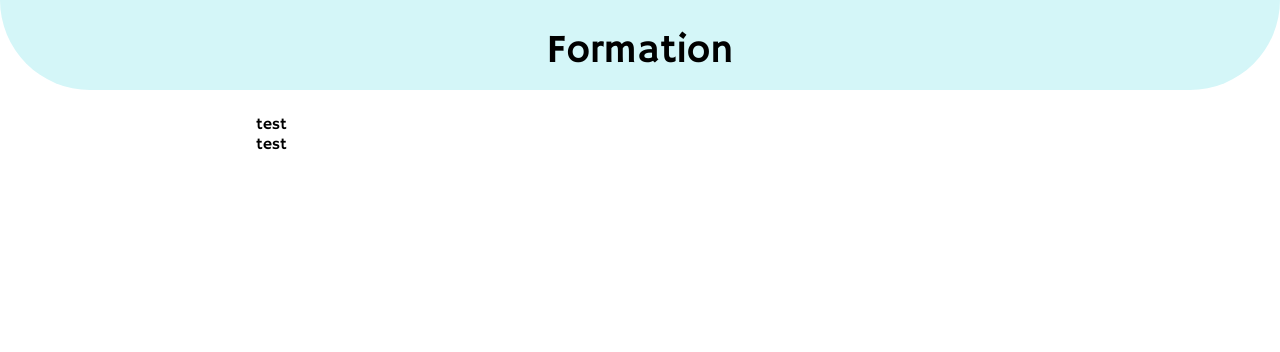
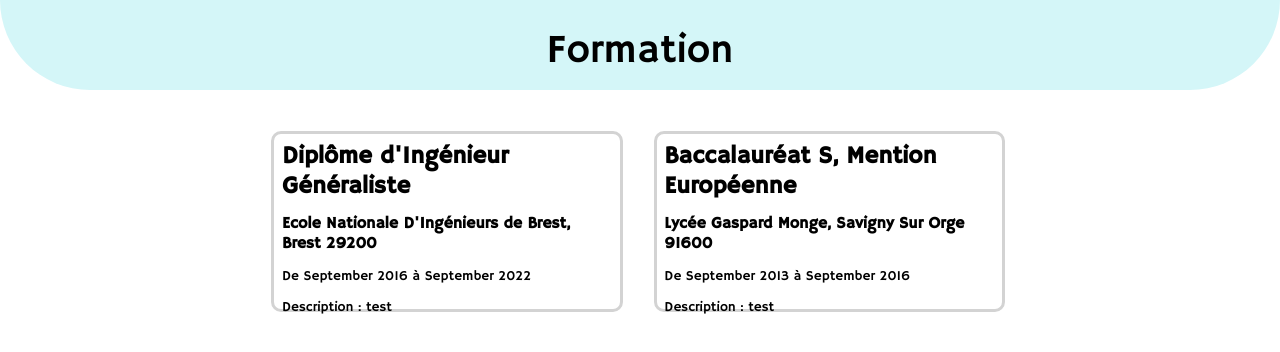
Before and after one commit to Bytou/sitepersov2, an Angular app: page /formation in a window 1280 px wide. Shown: the top 352 px of the page. Built offline with nearby package versions, Linux system fonts and the light colour scheme.

Commit message:
Add Formation sevices and link to component

```diff
--- a/src/app/components/formations/formations.component.html
+++ b/src/app/components/formations/formations.component.html
@@ -1,10 +1,11 @@
 <app-navbar [name]="name"></app-navbar>
 
-<div class="content">
-    <div class="box-element">
-        test
-    </div>
-    <div class="box-element">
-        test
+<div class="content" >
+
+    <div class="box-element-md" *ngFor="let item of formation">
+        <h1>{{ item.title }}</h1>
+        <h2>{{ item.etablishment }}, {{item.city}} {{item.postcode}}</h2>
+        <p>De {{ item.getBeginToString() }} à {{ item.getEndToString() }}</p>
+        <p>Description : {{item.desc}}</p>
     </div>
 </div>
--- a/src/app/components/formations/formations.component.ts
+++ b/src/app/components/formations/formations.component.ts
@@ -1,4 +1,6 @@
 import { Component, OnInit } from '@angular/core';
+import { Formation } from 'src/models/formation';
+import { FormationService } from 'src/services/formation.service';
 
 @Component({
   selector: 'app-formations',
@@ -9,7 +11,11 @@ export class FormationsComponent implements OnInit {
 
   name = "Formation";
 
-  constructor() { }
+  formation: Array<Formation>;
+
+  constructor() {
+    this.formation = FormationService.getFormations();
+  }
 
   ngOnInit(): void {
   }
--- a/src/services/formation.service.ts
+++ b/src/services/formation.service.ts
@@ -3,8 +3,9 @@ import { BasicService } from "./basic.service";
 
 export class FormationService extends BasicService{
 
-    getFormations(): Array<Formation> {
-        let list = new Array<Formation>;
+
+    static getFormations(): Array<Formation> {
+        let list = new Array<Formation>();
         list.push(new Formation("Diplôme d'Ingénieur Généraliste", new Date("2016-09-01"), new Date("2022-09-01"), 'Ecole Nationale D\'Ingénieurs de Brest', 'Brest', 29200, 'test'));
         list.push(new Formation("Baccalauréat S, Mention Européenne", new Date("2013-09-01"), new Date("2016-09-01"), 'Lycée Gaspard Monge', 'Savigny Sur Orge', 91600, 'test'));
         return list;
```
